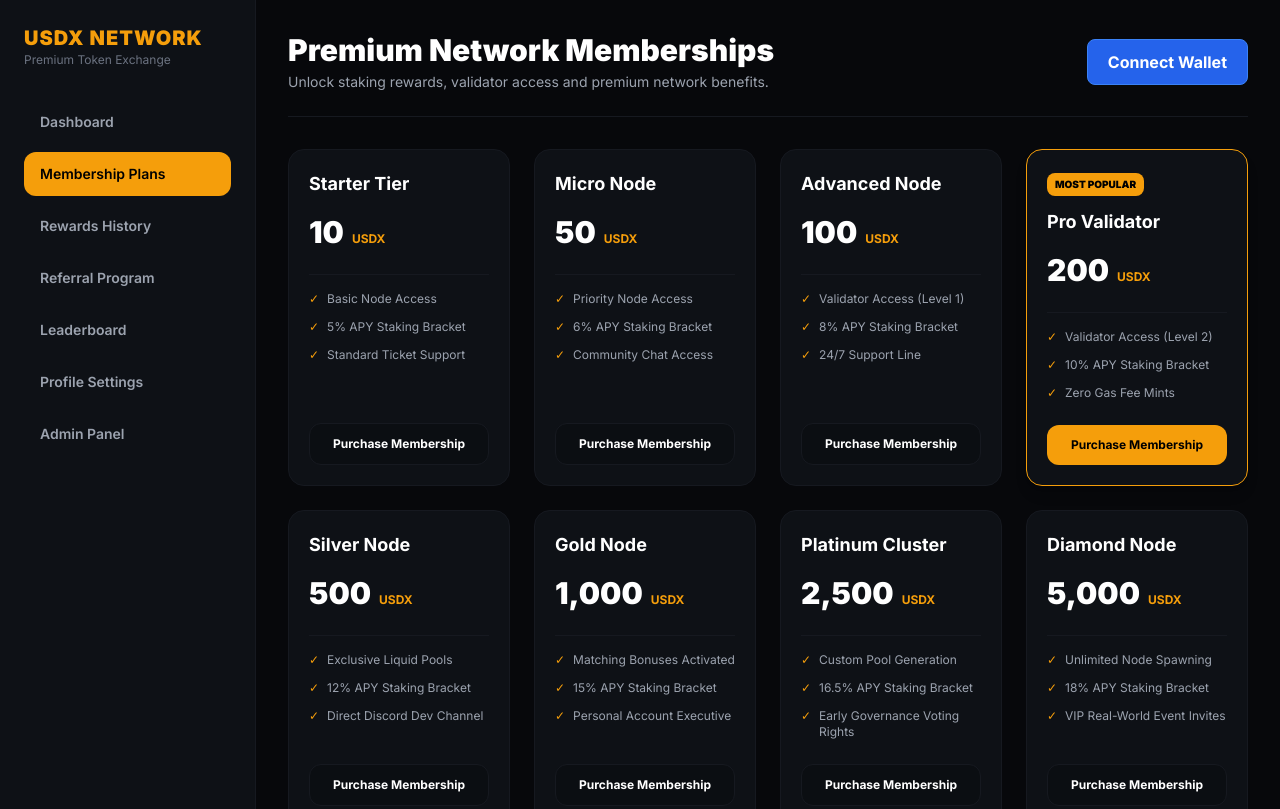
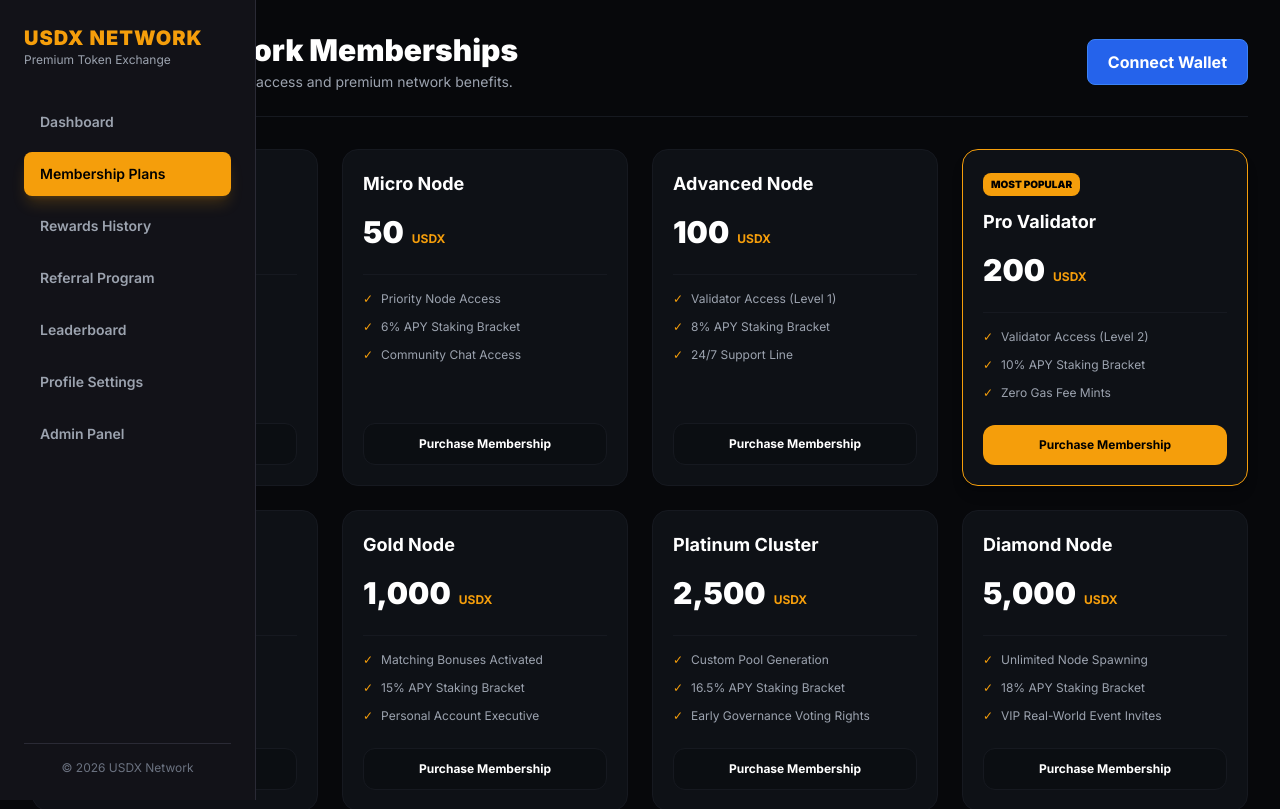
Before and after one commit to usdxofficialdev/-Dead-Token-Exchange-, a Next.js app: page /membership in a window 1280 px wide. Shown: the top 809 px of the page. Built offline with nearby package versions, Linux system fonts and the light colour scheme.

Commit message:
Update Sidebar.tsx

```diff
--- a/app/components/Sidebar.tsx
+++ b/app/components/Sidebar.tsx
@@ -17,17 +17,17 @@ export default function Sidebar() {
   ];
 
   return (
-    <aside className="hidden md:flex w-64 flex-col border-r border-[#161920] bg-[#0E1116] p-6">
+    <aside className="hidden md:flex w-64 flex-col border-r border-[#2A2A35] bg-[#121218] p-6 min-h-screen fixed left-0 top-0">
       <div className="mb-8">
         <h1 className="text-xl font-black tracking-wider text-amber-500">
           USDX NETWORK
         </h1>
-        <p className="text-xs text-gray-500">
+        <p className="text-xs text-gray-400">
           Premium Token Exchange
         </p>
       </div>
 
-      <nav className="space-y-2">
+      <nav className="space-y-2 flex-1">
         {menuItems.map((item) => {
           const active = pathname === item.route;
 
@@ -35,10 +35,10 @@ export default function Sidebar() {
             <button
               key={item.route}
               onClick={() => router.push(item.route)}
-              className={`w-full rounded-xl px-4 py-3 text-left text-sm font-semibold transition-all ${
+              className={`w-full rounded-lg px-4 py-3 text-left text-sm font-semibold transition-all duration-200 ${
                 active
-                  ? "bg-amber-500 text-black"
-                  : "text-gray-400 hover:bg-[#141922] hover:text-white"
+                  ? "bg-amber-500 text-black shadow-lg shadow-amber-500/20"
+                  : "text-gray-400 hover:bg-[#1A1A24] hover:text-white"
               }`}
             >
               {item.name}
@@ -46,6 +46,12 @@ export default function Sidebar() {
           );
         })}
       </nav>
+
+      <div className="border-t border-[#2A2A35] pt-4">
+        <p className="text-xs text-gray-500 text-center">
+          © 2026 USDX Network
+        </p>
+      </div>
     </aside>
   );
 }
```
